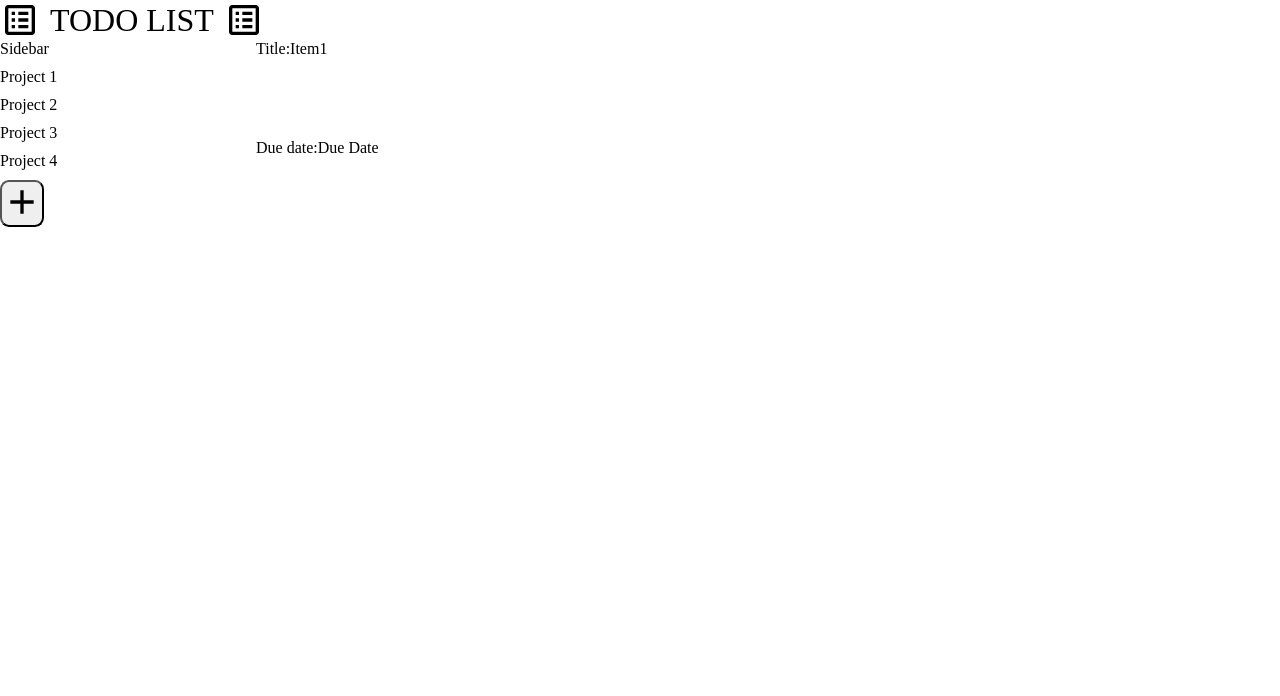
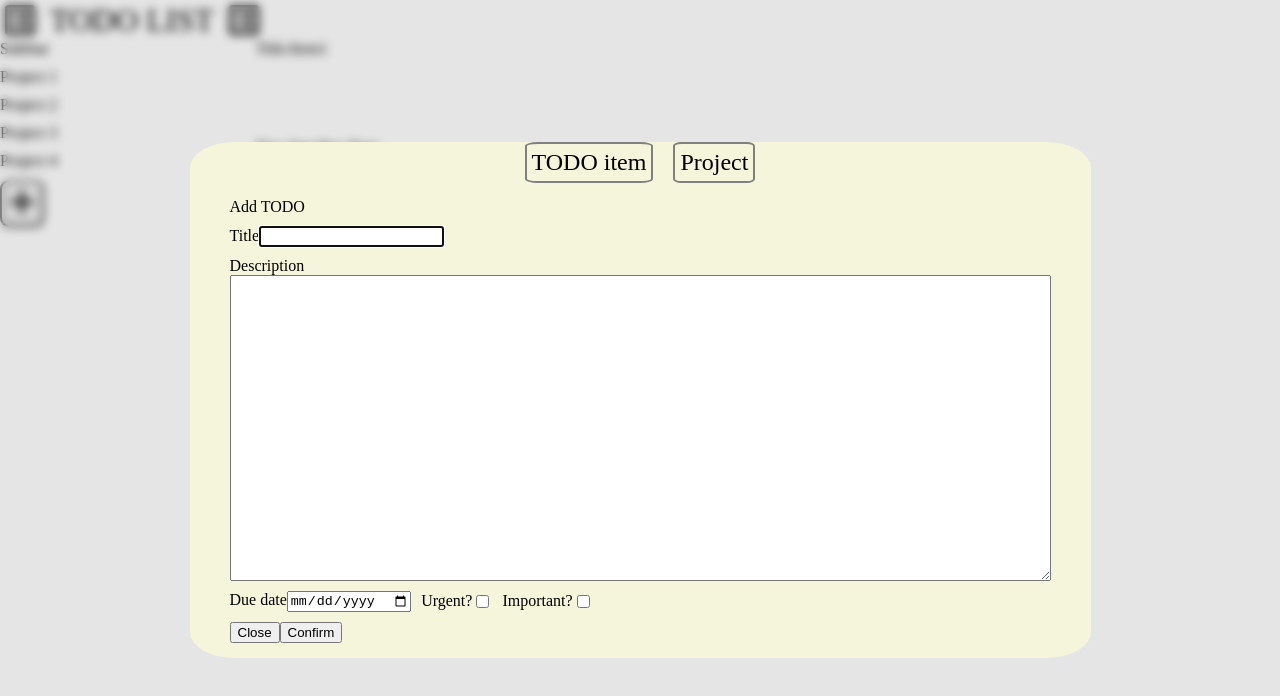
Before and after one commit to CTSDM/odin-todo-list, a website built with webpack: page src/index.html in a window 1280 px wide. Both pictures are taken after a click on the button 22 px from the left and 203 px from the top of the page. Built offline with nearby package versions, Linux system fonts and the light colour scheme.

Commit message:
Add logic and style for the add todo item and todo project
It still needs more logic to be fully working

```diff
--- a/package.json
+++ b/package.json
@@ -14,6 +14,7 @@
   "license": "ISC",
   "devDependencies": {
     "css-loader": "^6.10.0",
+    "date-fns": "^3.6.0",
     "html-webpack-plugin": "^5.6.0",
     "style-loader": "^3.3.4",
     "webpack": "^5.90.3",
--- /dev/null
+++ b/src/dialog.js
@@ -0,0 +1,166 @@
+// In this module we program all the logic related to the dialog
+
+const dialog = document.querySelector("dialog");
+const TODO_TEXT = "TODO";
+const PROJECT_TEXT= "Project";
+
+dialog.addEventListener("click", (e) => {
+    if (e.target === dialog) {
+        document.querySelector('form').reset();
+        dialog.close();
+    }
+})
+
+dialog.appendChild(getDivTodoItem());
+
+function getCloseButton() {
+    const btn = document.createElement("button");
+    btn.type = "button";
+    btn.textContent = "Close";
+
+    return btn;
+}
+
+function getSubmitButton() {
+    const btn = document.createElement("button");
+    btn.classList.add("submit");
+    btn.type = "submit";
+    btn.textContent = "Confirm";
+
+    return btn;
+}
+
+function getCloseSubmitButtons() {
+    const divButtons = document.createElement("div");
+    divButtons.classList.add("buttons");
+    divButtons.appendChild(getCloseButton());
+    divButtons.appendChild(getSubmitButton());
+
+    return divButtons;
+}
+
+function getDivTitle() {
+    const divTitle = document.createElement("div");
+    divTitle.classList.add("add-title");
+    const labelTitle = document.createElement("label");
+    labelTitle.htmlFor = "title";
+    labelTitle.textContent = "Title";
+    const inputTitle = document.createElement("input");
+    inputTitle.type = "text";
+    inputTitle.id = "title";
+    inputTitle.name = "title";
+    inputTitle.autofocus = true;
+    inputTitle.autocomplete = "off";
+    inputTitle.required = true;
+
+    divTitle.appendChild(labelTitle);
+    divTitle.appendChild(inputTitle);
+
+    return divTitle;
+}
+
+function getDivDescription() {
+    const divDescription = document.createElement("div");
+    divDescription.classList.add("add-description");
+    const labelDescription = document.createElement("label");
+    labelDescription.htmlFor = "description";
+    labelDescription.textContent = "Description";
+    const inputDescription= document.createElement("textarea");
+    inputDescription.id = "description";
+    inputDescription.name = "description";
+    inputDescription.rows = "20";
+    inputDescription.cols = "100";
+    inputDescription.required = true;
+
+    divDescription.appendChild(labelDescription);
+    divDescription.appendChild(inputDescription);
+
+    return divDescription;
+}
+
+function getDivDueDate() {
+    const divDueDate = document.createElement("div");
+    divDueDate.classList.add("due-date");
+    const labelDueDate= document.createElement("label");
+    labelDueDate.htmlFor = "due-date";
+    labelDueDate.textContent = "Due date";
+    const inputDueDate = document.createElement("input");
+    inputDueDate.type = "date";
+    inputDueDate.name = "due-date";
+    inputDueDate.id = "due-date";
+    inputDueDate.required = true;
+
+    divDueDate.appendChild(labelDueDate);
+    divDueDate.appendChild(inputDueDate);
+
+    return divDueDate;
+}
+
+function getDivCheckbox(className, name, textLabel) {
+    const divT = document.createElement("div");
+    divT.classList.add(className);
+    const labelT = document.createElement("label");
+    labelT.textContent = textLabel;
+    const inputT = document.createElement("input");
+    inputT.type = "checkbox";
+    inputT.name = name;
+    inputT.id = name;
+
+    divT.appendChild(labelT);
+    divT.appendChild(inputT);
+
+    return divT;
+}
+
+function getForm(text) {
+    const modal = document.createElement("div");
+    modal.classList.add("modal");
+    const form = document.createElement("form");
+    form.method = "dialog";
+    const spanText = document.createElement("span");
+    spanText.textContent = `Add ${text}`;
+
+    form.appendChild(spanText);
+    modal.appendChild(form);
+    return form;
+}
+
+function getDivTodoItem() {
+    const form = getForm(TODO_TEXT);
+
+    // Adding title and description
+    form.appendChild(getDivTitle());
+    form.appendChild(getDivDescription());
+
+    // bottom container that includes due-date, urgency and importance
+    const divBottomContainer = document.createElement("div");
+    divBottomContainer.classList.add("bottom-container-todo");
+    // Adding due-date, urgency and importance
+    divBottomContainer.appendChild(getDivDueDate());
+    divBottomContainer.appendChild(getDivCheckbox("urgency", "urgency", "Urgent?"));
+    divBottomContainer.appendChild(getDivCheckbox("importance", "importance", "Important?"));
+
+    // Adding bottom container to form
+    form.appendChild(divBottomContainer);
+
+    // Adding buttons
+    form.appendChild(getCloseSubmitButtons());
+
+    // We return the parent div of the form element
+    return form.parentNode;
+}
+
+function getDivProject() {
+    const form = getForm(PROJECT_TEXT);
+
+    // Adding title and description and importance
+    form.appendChild(getDivTitle());
+    form.appendChild(getDivDescription());
+    form.appendChild(getDivCheckbox("urgency", "urgency", "Urgent?"));
+
+    // Adding buttons
+    form.appendChild(getCloseSubmitButtons());
+}
+
+
+export {dialog, getDivTodoItem, getDivProject};
--- /dev/null
+++ b/src/domManipulation.js
@@ -0,0 +1,5 @@
+import Item from "./items";
+import {dialog} from './dialog.js'
+const btnAdd = document.querySelector(".add button");
+
+btnAdd.addEventListener("click", () =>  dialog.showModal());
--- a/src/index.html
+++ b/src/index.html
@@ -22,6 +22,17 @@
                     alt="TODO list logo.">
                 </div>
             </div>
+            <dialog>
+                <div class="selection-dialog">
+                   <div>
+                       TODO item
+                   </div>
+                   <div>
+                       Project
+                   </div>
+                </div>
+            </dialog>
+
             <div class="sidebar">
                 <div>
                     Sidebar
--- a/src/index.js
+++ b/src/index.js
@@ -1,16 +1,16 @@
 import './style.css';
-import Item from './items.js'
-import Project from './project.js'
+import Item from './items.js';
+import Project from './project.js';
+import DomManipulation from './domManipulation.js';
+import {compareAsc, format} from "date-fns";
 
-const item1 = new Item("ejercicio", "horas horas horas", "due date", false, true);
-const item2 = new Item("practicas", "mucho que hacer", "due date", false, true);
-const generalProject = new Project("General", true, "21-03-2025");
+let dd = format (new Date(2014, 1, 11), "yyyy-MM-dd");
+console.log(dd);
 
-generalProject.addItem(item1);
-generalProject.addItem(item2);
-
-console.log(generalProject.items);
-generalProject.removeItem(1);
-console.log(generalProject.items);
-generalProject.removeItem(0);
-console.log(generalProject.items);
+const dates = [
+  new Date(1995, 6, 2),
+  new Date(1987, 1, 11),
+  new Date(1989, 6, 10),
+];
+dates.sort(compareAsc);
+console.log(dates);
--- a/src/style.css
+++ b/src/style.css
@@ -52,3 +52,57 @@ html, body {
 .add:hover button {
     background-color: skyblue;
 }
+
+dialog {
+    border: 0;
+    padding: 0;
+    border-radius: 5%;
+    background-color: beige;
+}
+
+dialog::backdrop {
+    backdrop-filter: blur(5px);
+}
+
+.modal {
+    padding: 15px 40px;
+    border-radius: 5%;
+}
+
+form {
+    display: grid;
+    gap: 10px;
+}
+
+.add-description {
+    display: grid;
+}
+.bottom-container-todo {
+    display: flex;
+    gap: 10px;
+    flex-wrap: wrap;
+}
+
+.urgency,
+.importance {
+    display: flex;
+    align-items: center;
+}
+
+.selection-dialog {
+    display: flex;
+    gap: 20px;
+    font-size: 1.5rem;
+    justify-content: center;
+}
+
+.selection-dialog > div {
+    border: solid 2px grey;
+    border-radius: 10%;
+    padding: 5px;
+}
+
+.selection-dialog div:hover {
+    background-color: skyblue;
+    transition: all 0.5s ease;
+}
```
Also changed, not shown: 1 other file.
